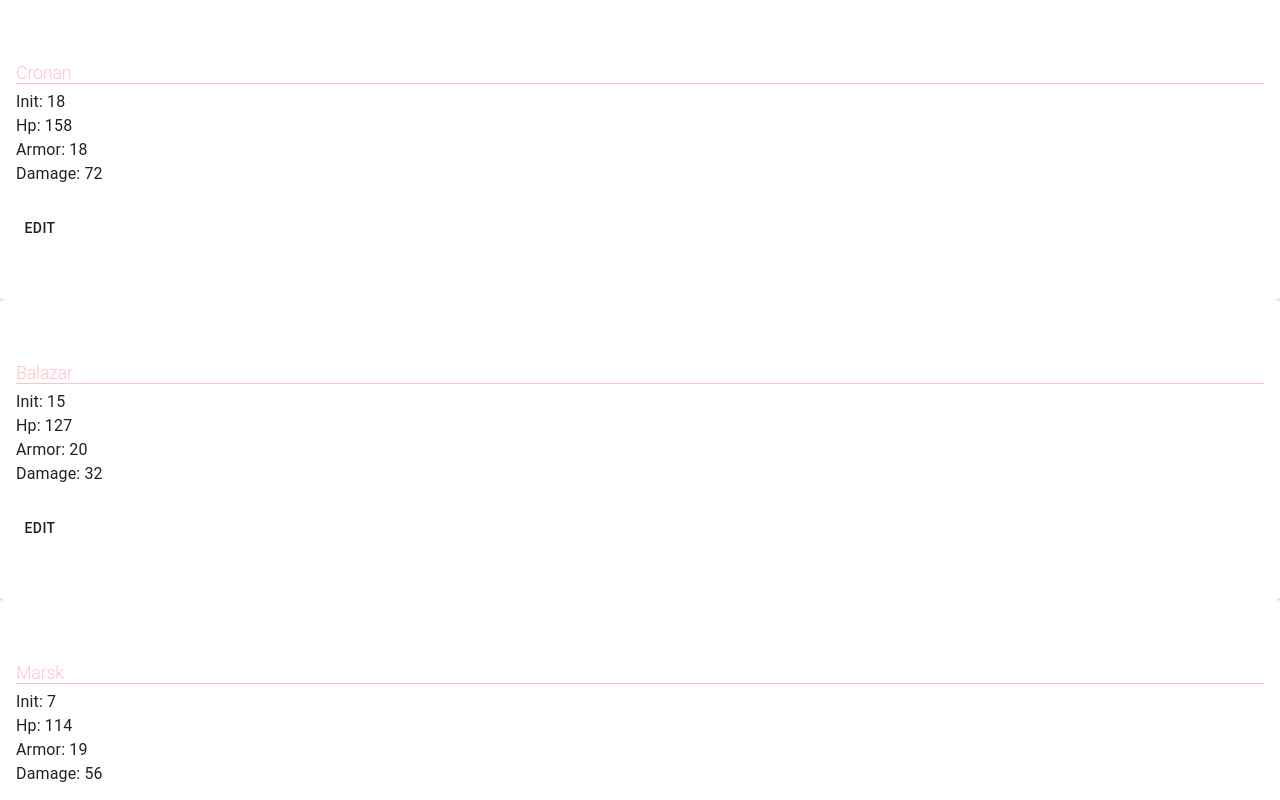
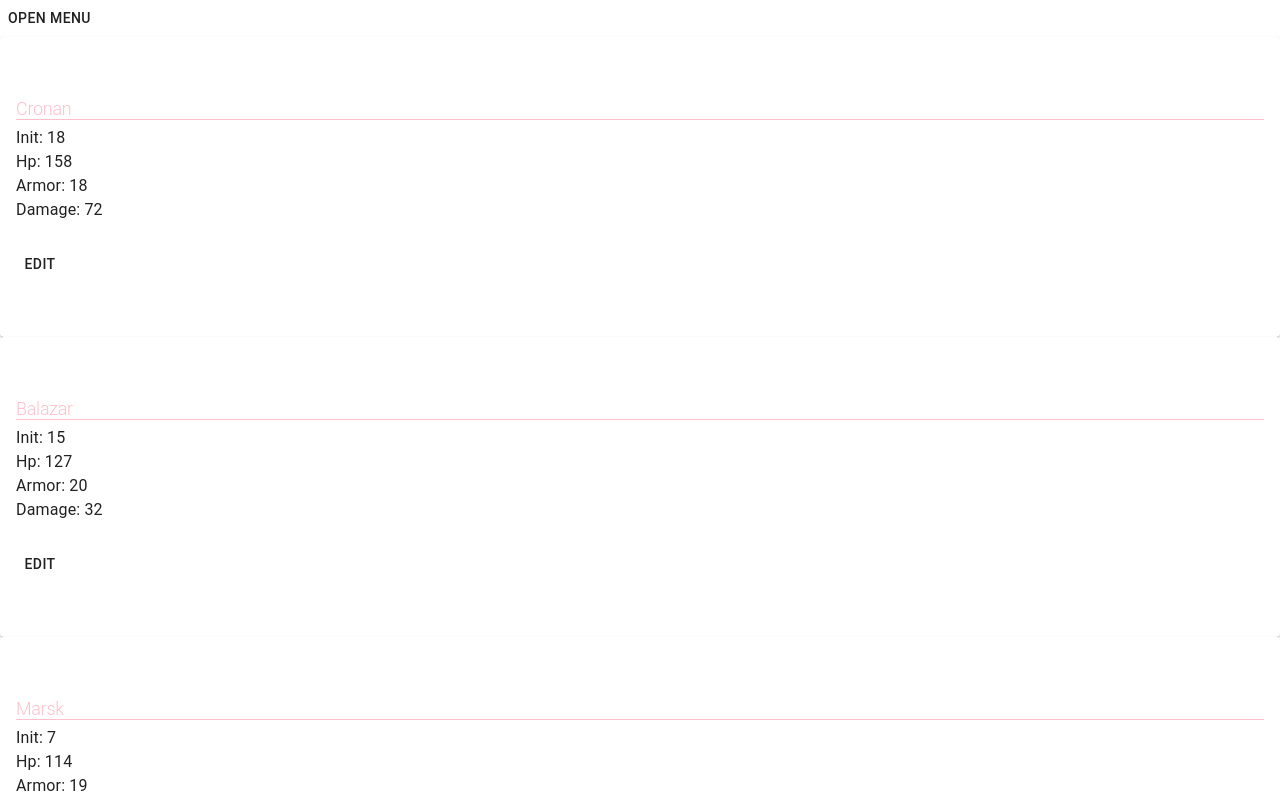
Before and after one commit to spencermendoza/dnd_react, a React (Create React App) app: page / in a window 1280 px wide. Shown: the top 800 px of the page. Built offline with nearby package versions, Linux system fonts and the light colour scheme.

Commit message:
added PlayerSortMenu file and put menu options into it. Next I will add functionality to these menu options

```diff
--- a/src/Player/PlayerCardList.js
+++ b/src/Player/PlayerCardList.js
@@ -1,7 +1,8 @@
 import React, { Component } from 'react';
-import Box from '@material-ui/core/Box';
 import PlayerCard from './PlayerCard';
 import PlayerFormDialog from './PlayerFormDialog';
+import PlayerSortMenu from './PlayerSortMenu';
+import Box from '@material-ui/core/Box';
 import Button from '@material-ui/core/Button';
 
 export const makePlayer = options => {
@@ -75,6 +76,7 @@
     return (
       <>
         <Box display="flex" flexDirection="column" justifyContent="center">
+          <PlayerSortMenu />
           {this.state.players.map(player => (
             <PlayerCard player={player} key={player.id} onEditClick={this.handleEditClick} />
           ))}
--- /dev/null
+++ b/src/Player/PlayerSortMenu.js
@@ -0,0 +1,37 @@
+import React from 'react';
+import Button from '@material-ui/core/Button';
+import Menu from '@material-ui/core/Menu';
+import MenuItem from '@material-ui/core/MenuItem';
+
+export default function SimpleMenu() {
+  const [anchorEl, setAnchorEl] = React.useState(null);
+
+  const handleClick = event => {
+    setAnchorEl(event.currentTarget);
+  };
+
+  const handleClose = () => {
+    setAnchorEl(null);
+  };
+
+  return (
+    <div>
+      <Button aria-controls="simple-menu" aria-haspopup="true" onClick={handleClick}>
+        Open Menu
+      </Button>
+      <Menu
+        id="simple-menu"
+        anchorEl={anchorEl}
+        keepMounted
+        open={Boolean(anchorEl)}
+        onClose={handleClose}
+      >
+        <MenuItem onClick={handleClose}>Sort by Initiative</MenuItem>
+        <MenuItem onClick={handleClose}>Sort by Remaining HP</MenuItem>
+        <MenuItem onClick={handleClose}>Sort by Armor Class</MenuItem>
+        <MenuItem onClick={handleClose}>Sort by Total Damage</MenuItem>
+        <MenuItem onClick={handleClose}>Sort by Total HP</MenuItem>
+      </Menu>
+    </div>
+  );
+}
```
